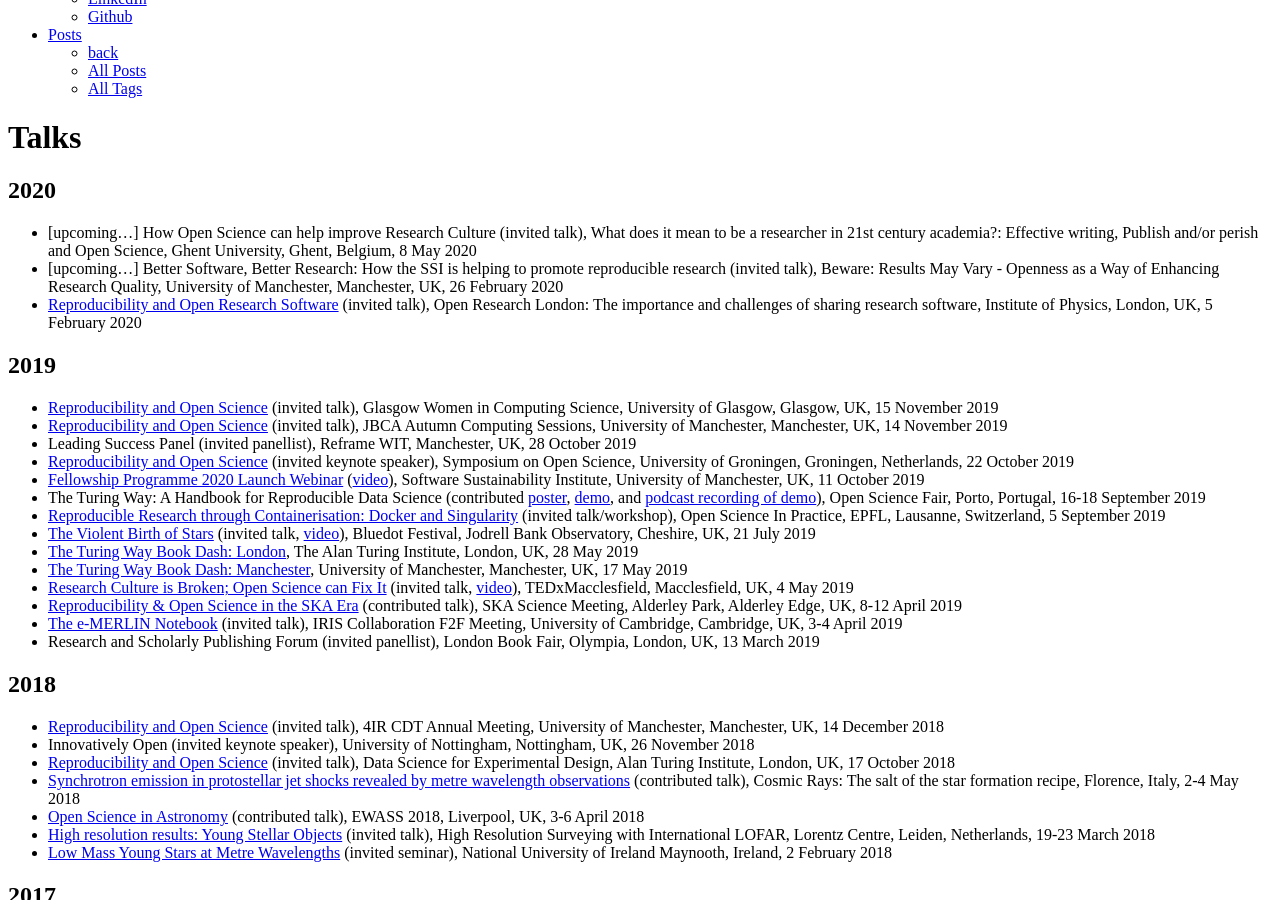
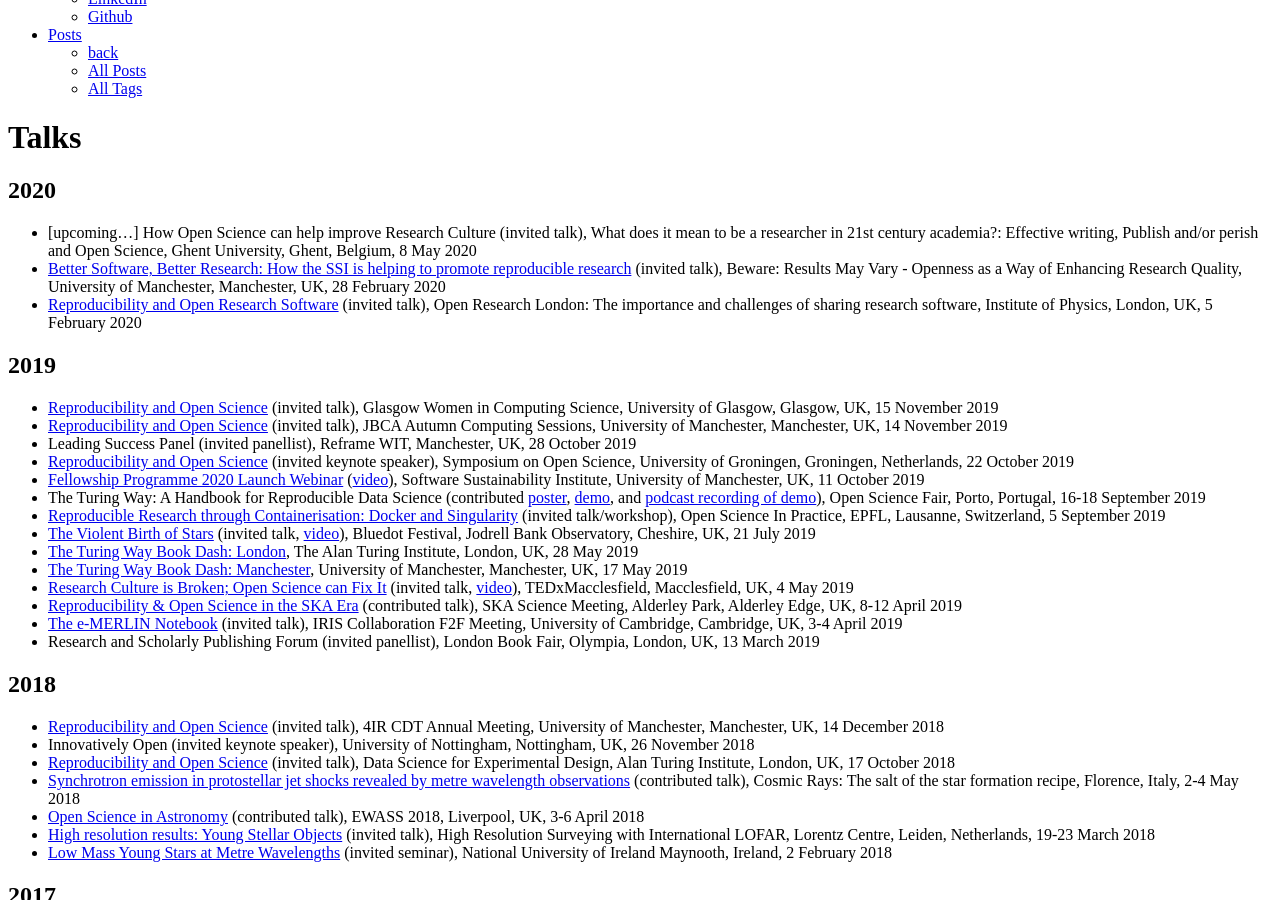
Before and after one commit to rainsworth/rainsworth.github.io, a Jekyll site: the page built from talks/index.md, in a window 1280 px wide and 900 px high, scrolled down 644 px. Built offline with Jekyll 4.4.1, drawn with Linux system fonts in a browser that asks for light colours.

Commit message:
Update index.md

```diff
--- a/talks/index.md
+++ b/talks/index.md
@@ -9,7 +9,7 @@
 ## 2020
 
 * [upcoming...] How Open Science can help improve Research Culture (invited talk), What does it mean to be a researcher in 21st century academia?: Effective writing, Publish and/or perish and Open Science, Ghent University, Ghent, Belgium, 8 May 2020
-* [upcoming...] Better Software, Better Research: How the SSI is helping to promote reproducible research (invited talk), Beware: Results May Vary - Openness as a Way of Enhancing Research Quality, University of Manchester, Manchester, UK, 26 February 2020
+* [Better Software, Better Research: How the SSI is helping to promote reproducible research](https://doi.org/10.6084/m9.figshare.11898450.v1) (invited talk), Beware: Results May Vary - Openness as a Way of Enhancing Research Quality, University of Manchester, Manchester, UK, 28 February 2020
 * [Reproducibility and Open Research Software](https://doi.org/10.6084/m9.figshare.11762121.v1) (invited talk), Open Research London: The importance and challenges of sharing research software, Institute of Physics, London, UK, 5 February 2020
 
 ## 2019
```
